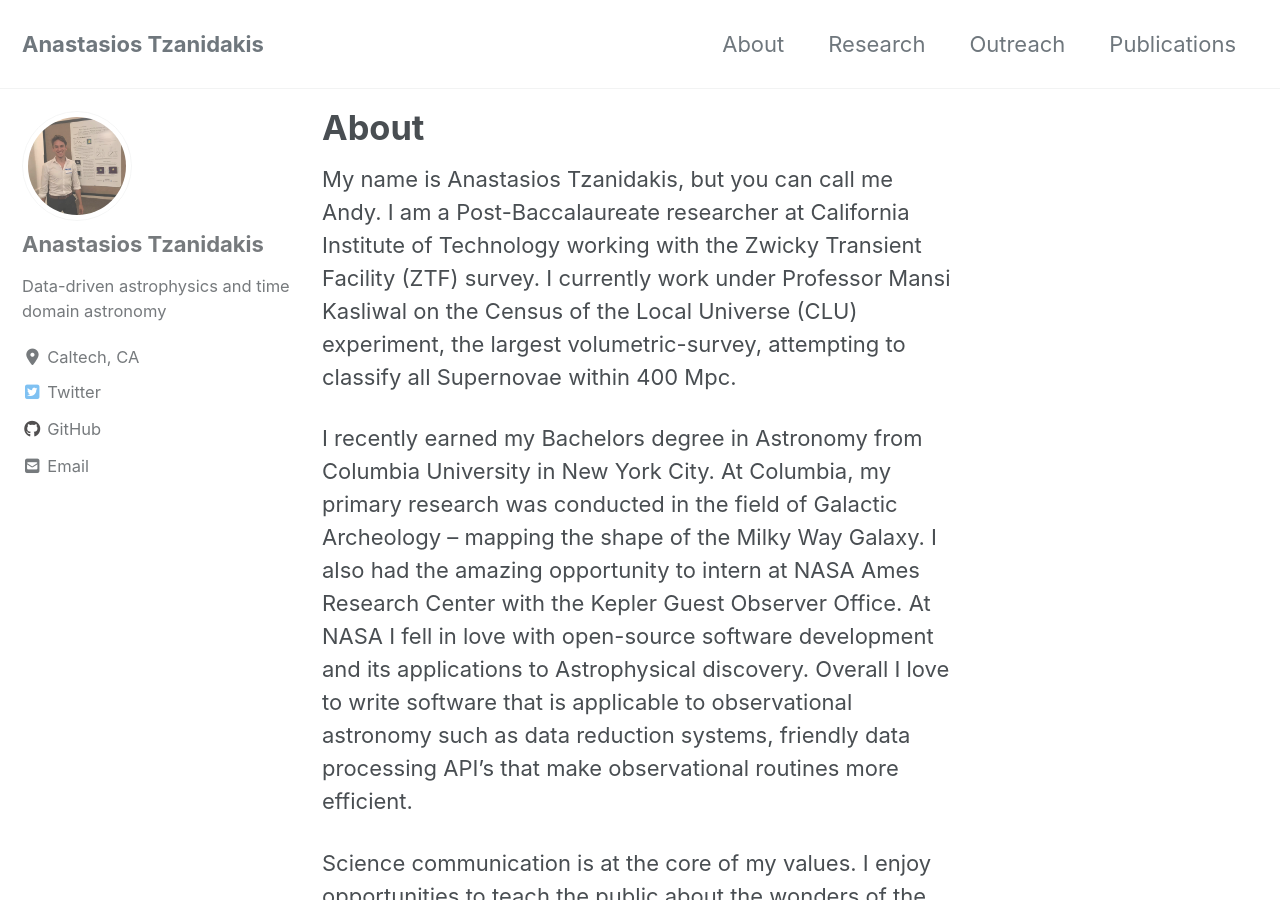
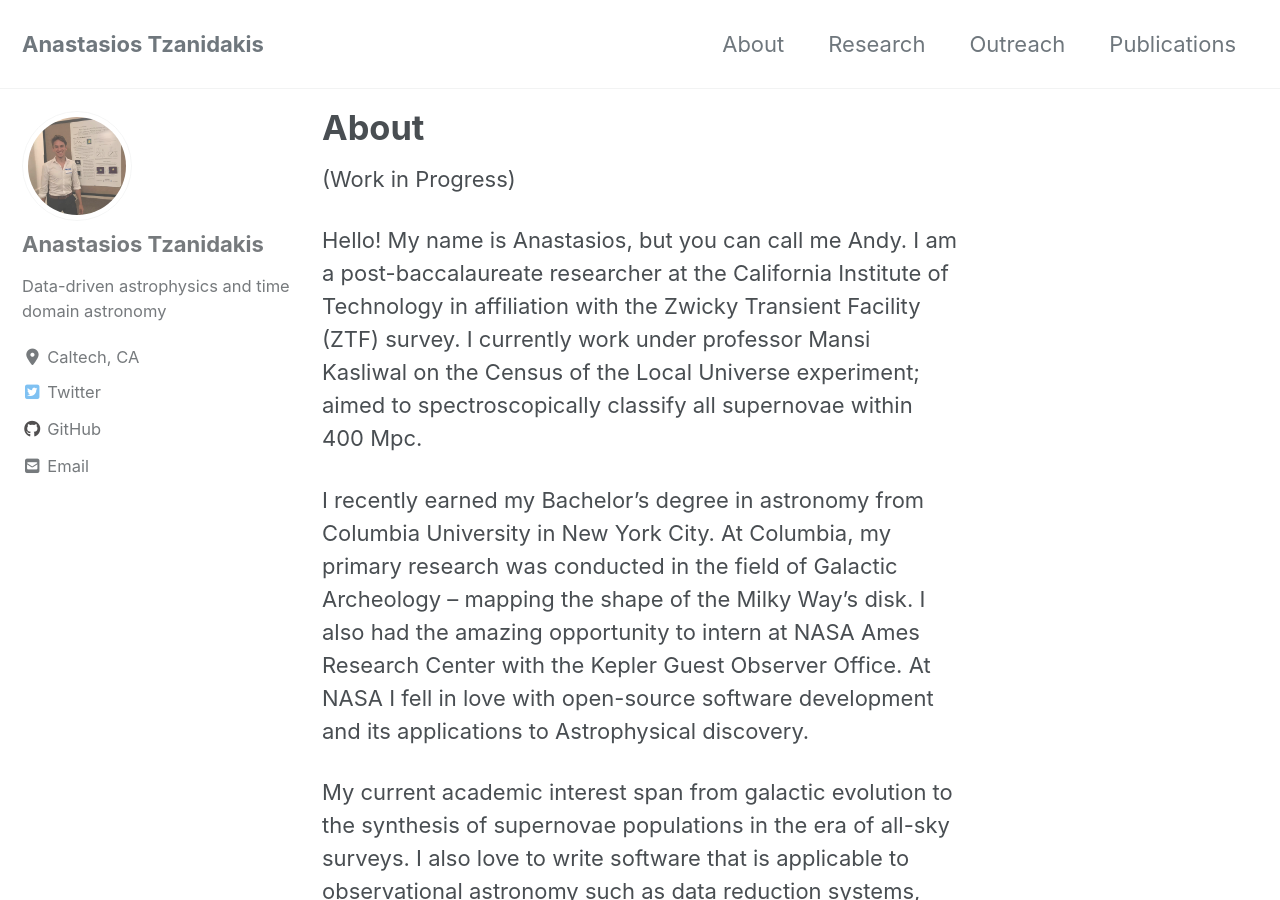
Before and after one commit to AndyTza/andytza.github.io, a Jekyll site: the page built from _pages/about.md, in a window 1280 px wide and 900 px high. Built offline with Jekyll 4.4.1, drawn with Linux system fonts in a browser that asks for light colours; cached includes are drawn as plain includes; nearby versions of some CDN libraries; some of the changed text lies outside the part shown.

Commit message:
new bio pending

```diff
--- a/_pages/about.md
+++ b/_pages/about.md
@@ -3,11 +3,13 @@ title: "About"
 permalink: /about/
 ---
 
-My name is Anastasios Tzanidakis, but you can call me Andy. I am a Post-Baccalaureate researcher at California Institute of Technology working with the Zwicky Transient Facility (ZTF) survey. I currently work under Professor Mansi Kasliwal on the Census of the Local Universe (CLU) experiment, the largest volumetric-survey, attempting to classify all Supernovae within 400 Mpc.
+(Work in Progress)
 
+Hello! My name is Anastasios, but you can call me Andy. I am a post-baccalaureate researcher at the California Institute of Technology in affiliation with the Zwicky Transient Facility (ZTF) survey. I currently work under professor Mansi Kasliwal on the Census of the Local Universe experiment; aimed to spectroscopically classify all supernovae within 400 Mpc.
 
+I recently earned my Bachelor's degree in astronomy from Columbia University in New York City. At Columbia, my primary research was conducted in the field of Galactic Archeology -- mapping the shape of the Milky Way's disk. I also had the amazing opportunity to intern at NASA Ames Research Center with the Kepler Guest Observer Office. At NASA I fell in love with open-source software development and its applications to Astrophysical discovery.
 
-I recently earned my Bachelors degree in Astronomy from Columbia University in New York City. At Columbia, my primary research was conducted in the field of Galactic Archeology -- mapping the shape of the Milky Way Galaxy. I also had the amazing opportunity to intern at NASA Ames Research Center with the Kepler Guest Observer Office. At NASA I fell in love with open-source software development and its applications to Astrophysical discovery. Overall I love to write software that is applicable to observational astronomy such as data reduction systems, friendly data processing API's that make observational routines more efficient.
+My current academic interest span from galactic evolution to the synthesis of supernovae populations in the era of all-sky surveys. I also love to write software that is applicable to observational astronomy such as data reduction systems, friendly data processing API's that make observational routines more efficient.
 
 
 Science communication is at the core of my values. I enjoy opportunities to teach the public about the wonders of the universe through podcasting, public speaking events and even hosting workshops for undergraduate students.
```
